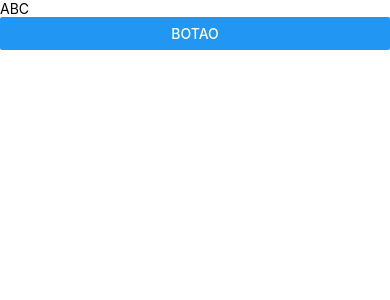
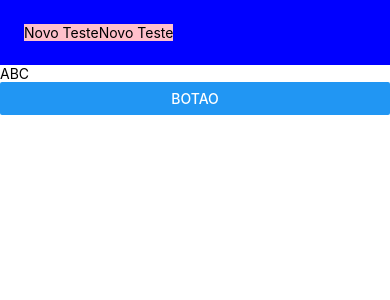
Before and after one commit to luanheuripedes/vendas, a React Native app: screen / in a window 390 px wide. Shown: the top 300 px of the page. Built offline with nearby package versions, Linux system fonts and the light colour scheme.

Commit message:
learning: componente View

```diff
--- a/src/App.tsx
+++ b/src/App.tsx
@@ -1,8 +1,22 @@
-import React, { useState } from 'react';
-import { SafeAreaView, Text, Button } from 'react-native';
+import React, { } from 'react';
+import { SafeAreaView, Text, Button, View, StyleSheet } from 'react-native';
 import { useApp } from './useApp';
 
 
+const styles = StyleSheet.create({
+  container: {
+    color: 'blue',
+  },
+  view1: {
+    display: 'flex',
+    backgroundColor: 'blue',
+    padding: 24,
+    flexDirection: 'row',
+  },
+  view2: {
+    backgroundColor: 'pink',
+  },
+});
 
 
 const App = () => {
@@ -10,6 +24,14 @@ const App = () => {
 
   return (
     <SafeAreaView>
+      <View style={styles.view1}>
+        <View style={styles.view2}>
+          <Text>Novo Teste</Text>
+        </View>
+        <View style={styles.view2}>
+          <Text>Novo Teste</Text>
+        </View>
+      </View>
       <Text>{value}</Text>
       <Button title="BOTAO" onPress={handleOnPress} />
     </SafeAreaView>
```
